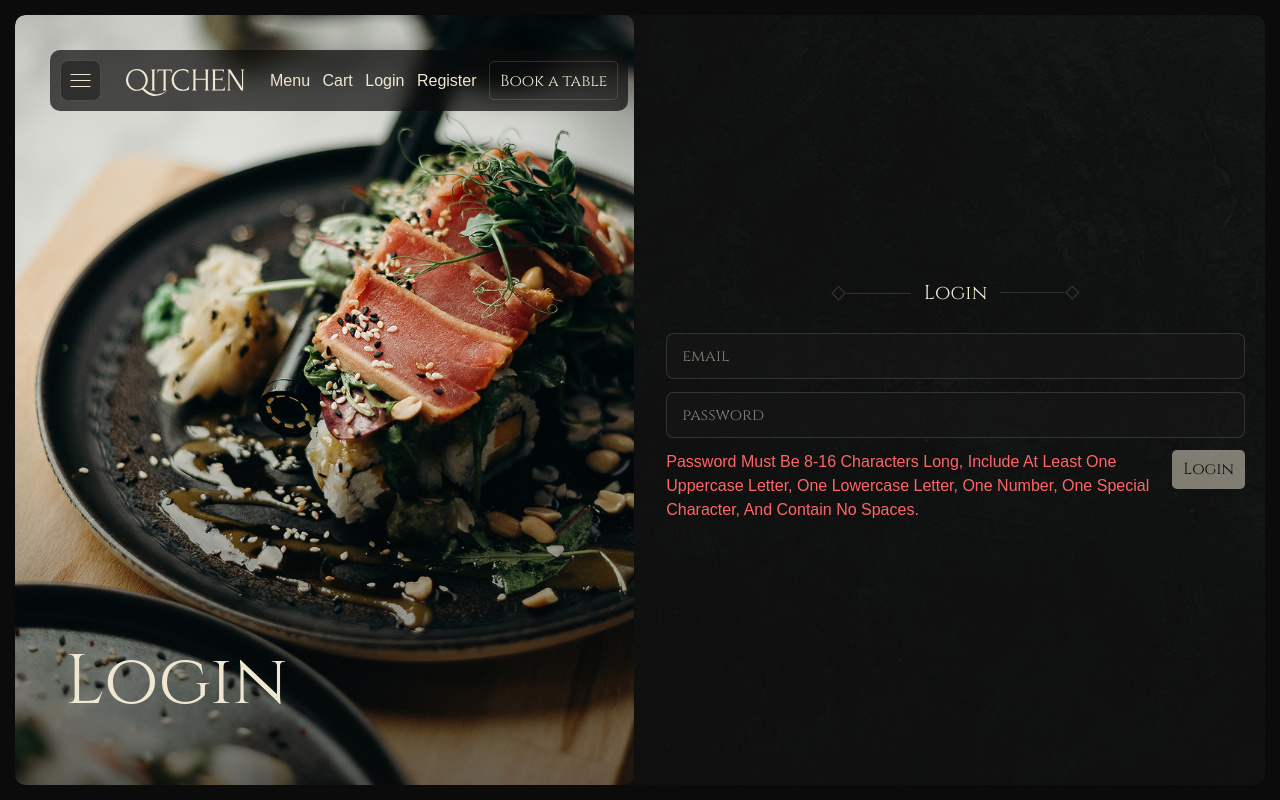
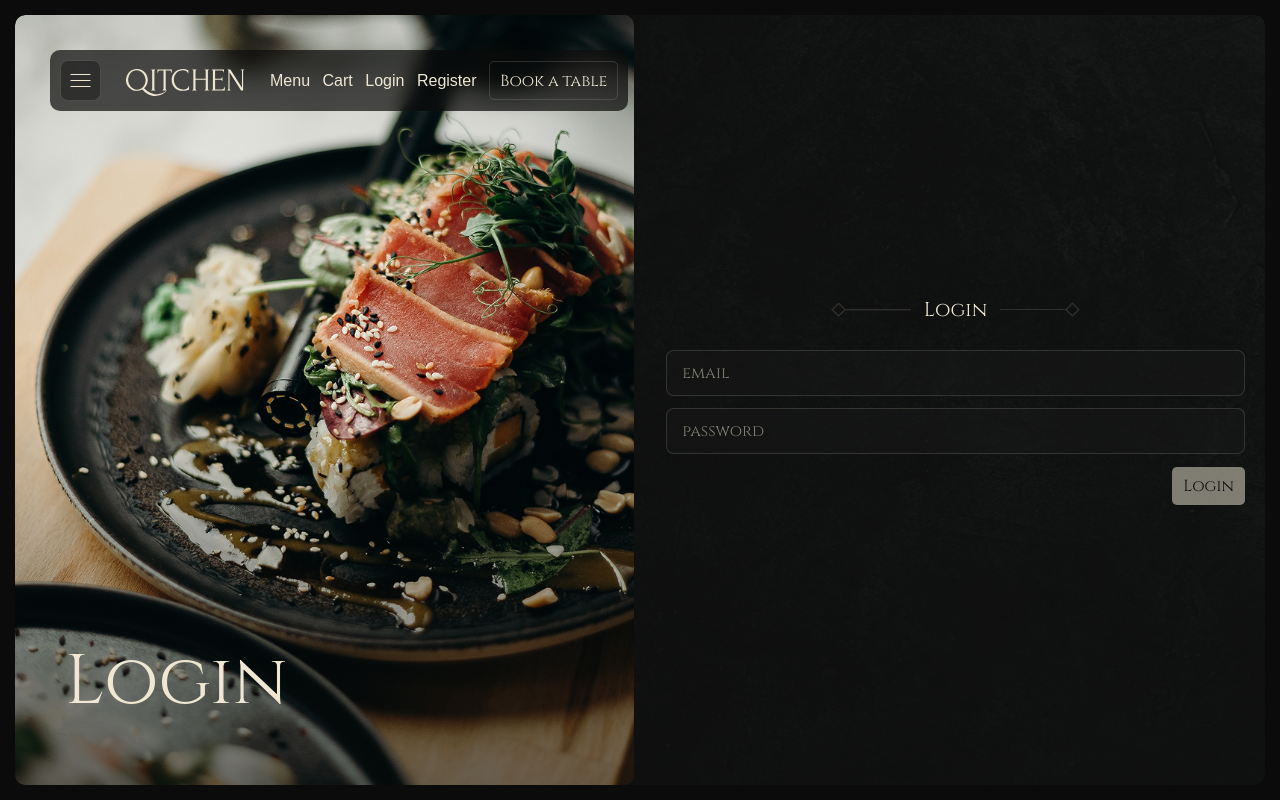
Before and after one commit to omar-mazen/qitchen, a React (Vite) app: page /login in a window 1280 px wide. Built offline with nearby package versions, Linux system fonts and the light colour scheme; no server answers; a web font is replaced by a local one.

Commit message:
fix login initail error

```diff
--- a/src/pages/Login/index.tsx
+++ b/src/pages/Login/index.tsx
@@ -58,7 +58,7 @@ const Login = () => {
     [handleError]
   );
   useEffect(() => {
-    if (!!email && !!password)
+    if (!!email && !!password) {
       handleInput({
         key: "email",
         value: email,
@@ -73,6 +73,7 @@ const Login = () => {
         regex: regex.password.regex,
         message: regex.password.message,
       });
+    }
   }, [handleError]);
   if (isAuthenticated) return <Navigate to={ROUTES.HOME} />;
   return (
@@ -123,7 +124,7 @@ const Login = () => {
             <Button
               type="primary"
               className="ml-auto"
-              disabled={!!errorMessage || isLoading}
+              disabled={!!errorMessage || isLoading || !email || !password}
             >
               Login {isLoading && <DotsLoader />}
             </Button>
```
Lines whose indentation alone changed are shown as unchanged.
